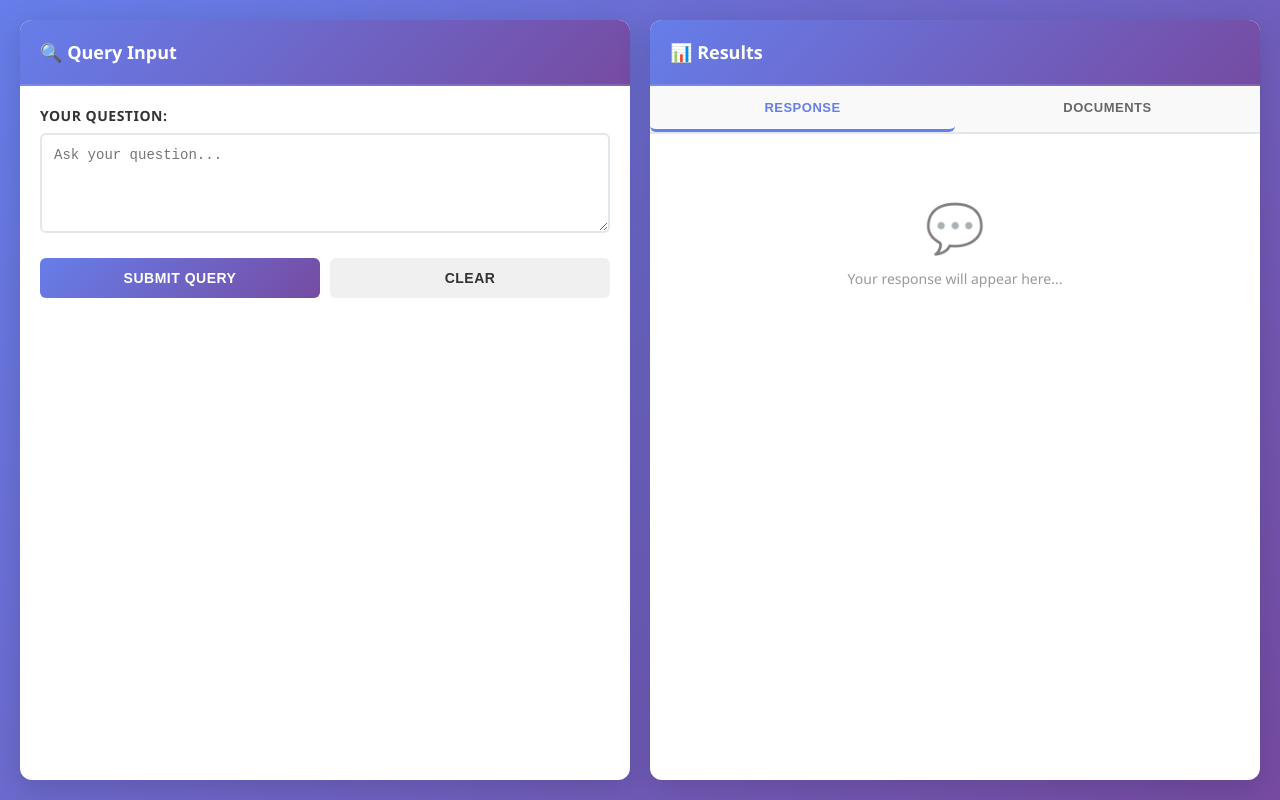
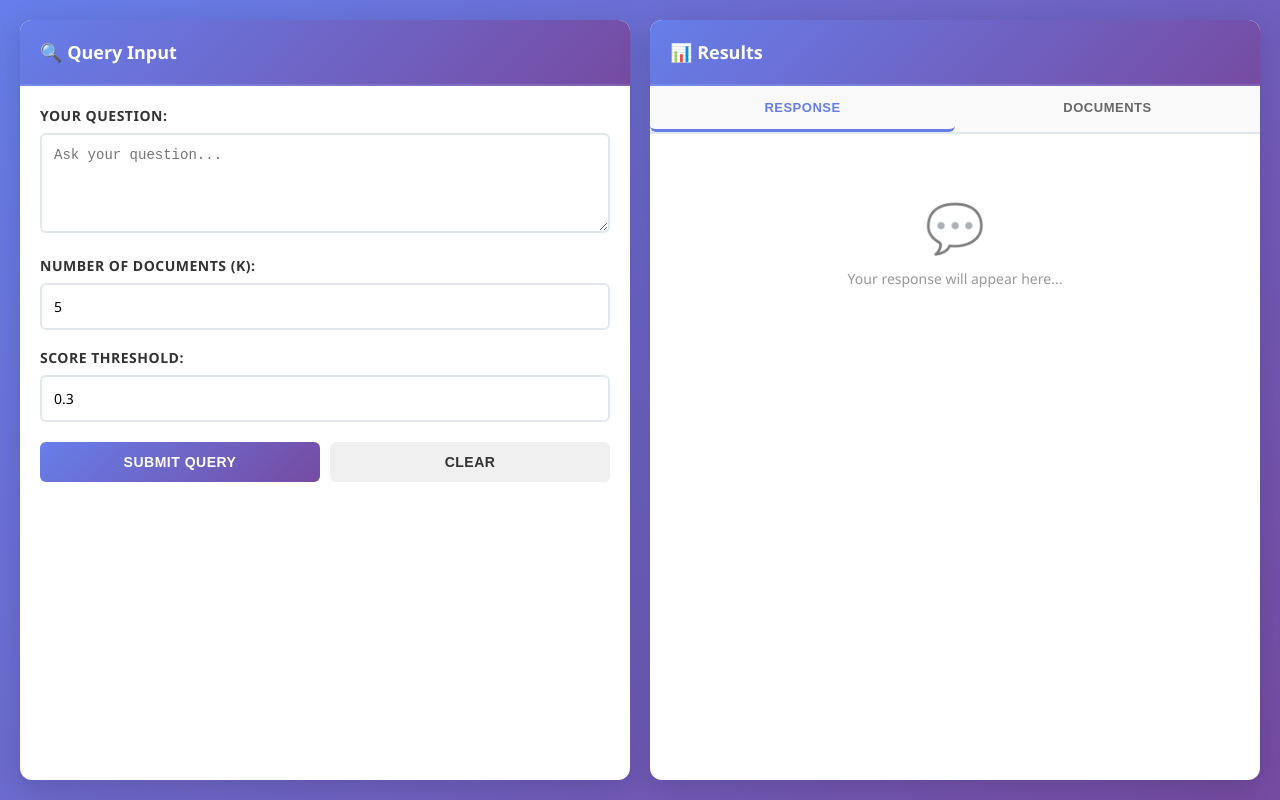
Before and after one commit to vinodsagar260981/resume-rag, a Django app: page /rag/query/ in a window 1280 px wide. Run offline with Django 5.2, Linux system fonts and the light colour scheme.

Commit message:
requit2 commit

```diff
--- a/ragapp/templates/rag_app/query.html
+++ b/ragapp/templates/rag_app/query.html
@@ -353,15 +353,15 @@
                         <textarea id="query" name="query" placeholder="Ask your question..." required></textarea>
                     </div>
 
-<!--                    <div class="form-group">-->
-<!--                        <label for="k">Number of Documents (k):</label>-->
-<!--                        <input type="number" id="k" name="k" value="5" min="1" max="50">-->
-<!--                    </div>-->
+                    <div class="form-group">
+                        <label for="k">Number of Documents (k):</label>
+                        <input type="number" id="k" name="k" value="5" min="1" max="50">
+                    </div>
 
-<!--                    <div class="form-group">-->
-<!--                        <label for="scoreThreshold">Score Threshold:</label>-->
-<!--                        <input type="number" id="scoreThreshold" name="scoreThreshold" value="0.3" min="0" max="1" step="0.1">-->
-<!--                    </div>-->
+                    <div class="form-group">
+                        <label for="scoreThreshold">Score Threshold:</label>
+                        <input type="number" id="scoreThreshold" name="scoreThreshold" value="0.3" min="0" max="1" step="0.1">
+                    </div>
 
                     <div class="button-group">
                         <button type="submit" class="btn-submit" id="submitBtn">Submit Query</button>
```
Also changed, not shown: requirements.txt (+9 -11 lines), db/chroma_db/chroma.sqlite3, 1 other file.
